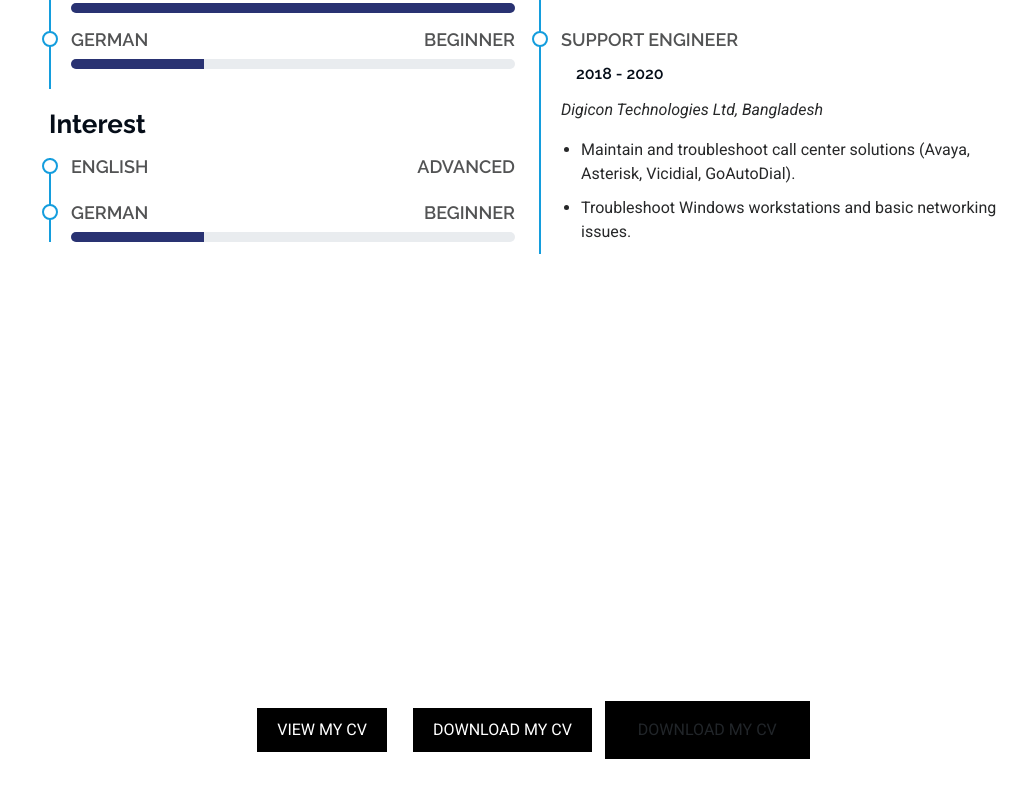
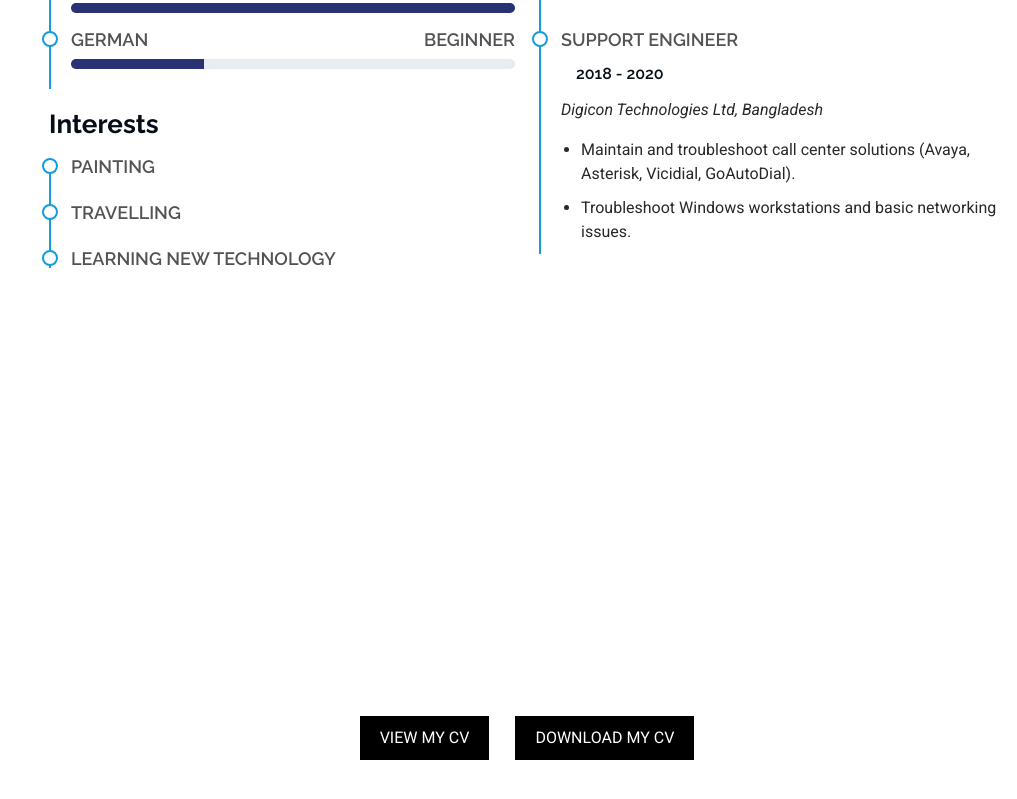
Before and after one commit to FardinaSultana/portfolio, a plain HTML site: page index.html in a window 1280 px wide. Shown: the part 3247-4046 px from the top of the page, without its empty margins (263-1280 px from the left). Drawn offline with Linux system fonts and the light colour scheme.

Commit message:
Update index.html

```diff
--- a/index.html
+++ b/index.html
@@ -351,19 +351,16 @@
                 <div class="progress-bar" role="progressbar" style="width: 30%; background-color: #293272;" aria-valuenow="30" aria-valuemin="0" aria-valuemax="100"></div>
               </div>
             </div>
-            <h3 class="resume-title">Interest</h3>
+            <h3 class="resume-title">Interests</h3>
             <div class="resume-item">
-              <h4>English <span style="float: right;">Advanced</span></h4>
+              <h4>Painting <span style="float: right;"></span></h4>
             </div>
-
             <div class="resume-item">
-              <h4>German <span style="float: right;">Beginner</span></h4>
-              <div class="progress" style="height: 10px;">
-                <div class="progress-bar" role="progressbar" style="width: 30%; background-color: #293272;" aria-valuenow="30" aria-valuemin="0" aria-valuemax="100"></div>
-              </div>
+              <h4>Travelling <span style="float: right;"></span></h4>
             </div>
-
-
+            <div class="resume-item">
+              <h4>Learning New Technology <span style="float: right;"></span></h4>
+            </div>
 
           </div>
 
@@ -423,10 +420,6 @@
             DOWNLOAD MY CV
         </button>
     </a>
-
-    <button style="padding: 10px 20px; font-size: 16px; background-color: black; color: white; border: none; cursor: pointer;">
-      <a href="CV_Fardina.pdf" download="CV_Fardina.pdf" class="btn btn--medium u-fullwidth" data-animate-el>DOWNLOAD MY CV</a>
-    </button>
     </div>
 
     <!-- Portfolio Section -->
```
